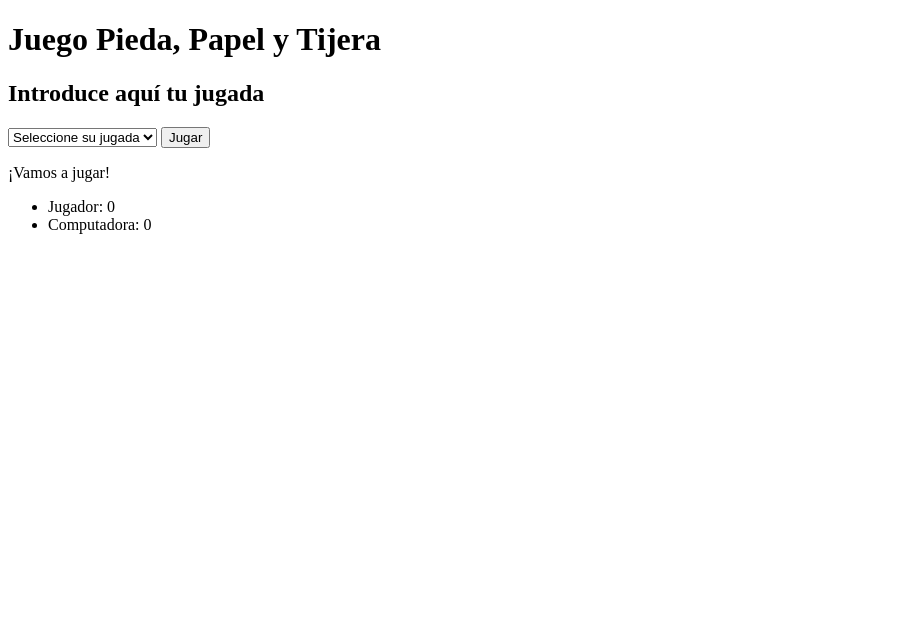
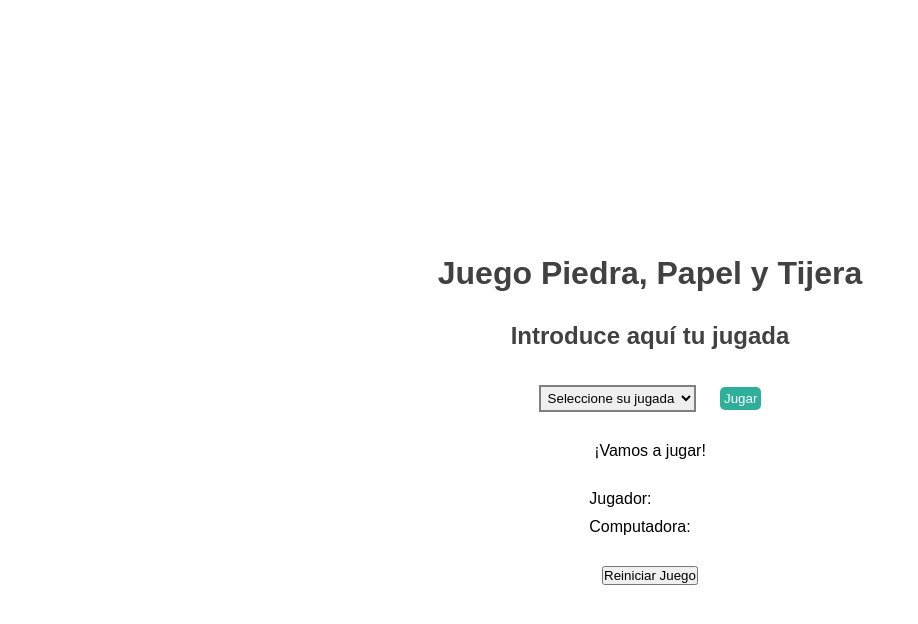
Before and after one commit to Adalab/modulo-2-evaluacion-intermedia-sarapalcam, a plain HTML site: page index.html in a window 1280 px wide. Both pictures are taken after a click on the input "Jugar". Shown: the whole page, without its empty margins (0-918 px from the left). Drawn offline with Linux system fonts and the light colour scheme.

Commit message:
add css and js changes

```diff
--- a/css/main.css
+++ b/css/main.css
@@ -0,0 +1,42 @@
+* {
+  margin: 10px;
+  padding: 0;
+  font-family: sans-serif;
+  list-style: none;
+  box-sizing: border-box;
+}
+.hidden {
+  display: none;
+}
+
+.main {
+  height: 100vh;
+  width: 100%;
+  display: flex;
+  flex-direction: column;
+  align-items: center;
+  justify-content: center;
+}
+
+.title {
+  color: rgb(65, 65, 65);
+  margin-bottom: 20px;
+}
+
+.subtitle {
+  color: rgb(65, 65, 65);
+  margin-bottom: 15px;
+}
+
+.select_form {
+  border: gray solid 2px;
+  padding: 3px;
+}
+
+.btn_submit {
+  background-color: rgb(45, 175, 154);
+  padding: 4px;
+  border: none;
+  border-radius: 5px;
+  color: white;
+}
--- a/index.html
+++ b/index.html
@@ -8,11 +8,11 @@
     <title>Piedra, papel y tijera</title>
   </head>
   <body>
-    <main>
-      <h1>Juego Pieda, Papel y Tijera</h1>
-      <h2>Introduce aquí tu jugada</h2>
+    <main class="main">
+      <h1 class="title">Juego Piedra, Papel y Tijera</h1>
+      <h2 class="subtitle">Introduce aquí tu jugada</h2>
       <form action="">
-        <select class="js_select_form" name="piedra_papel_tijera">
+        <select class="js_select_form select_form" name="piedra_papel_tijera">
           <option value="Seleccionar" selected disabled hidden>
             Seleccione su jugada
           </option>
@@ -20,13 +20,14 @@
           <option value="Papel">Papel</option>
           <option value="Tijera">Tijera</option>
         </select>
-        <input class="js_btn_submit" type="submit" value="Jugar" />
+        <input class="js_btn_submit btn_submit" type="submit" value="Jugar" />
       </form>
       <p class="js_result_msg">¡Vamos a jugar!</p>
       <ul>
-        <li>Jugador: <span>0</span></li>
-        <li>Computadora: <span>0</span></li>
+        <li>Jugador: <span class="js_player_counter"></span></li>
+        <li>Computadora: <span class="js_pc_counter"></span></li>
       </ul>
+      <button class="hidden js_restart_btn">Reiniciar Juego</button>
     </main>
     <script type="text/javascript" src="./js/main.js"></script>
   </body>
--- a/js/main.js
+++ b/js/main.js
@@ -3,6 +3,9 @@
 const inputSelect = document.querySelector(".js_select_form");
 const btnUpdate = document.querySelector(".js_btn_submit");
 const msgResult = document.querySelector(".js_result_msg");
+const restartBtn = document.querySelector(".js_restart_btn");
+let playerCounterSpan = document.querySelector(".js_player_counter");
+let pcCounterSpan = document.querySelector(".js_pc_counter");
 
 function getSelectedValue() {
   const selectedValue = inputSelect.value;
@@ -31,27 +34,50 @@ function getRandomPCResult() {
 function compareResults() {
   let userResultValue = getSelectedValue();
   let pcResultValue = getRandomPCResult();
+
   if (userResultValue === pcResultValue) {
     msgResult.innerHTML = "¡Empate!";
-  } else if (userResultValue === "Piedra" && pcResultValue === "Tijera") {
+  } else if (
+    (userResultValue === "Piedra" && pcResultValue === "Tijera") ||
+    (userResultValue === "Papel" && pcResultValue === "Piedra") ||
+    (userResultValue === "Tijera" && pcResultValue === "Papel")
+  ) {
     msgResult.innerHTML = "¡Has ganado!";
-  } else if (userResultValue === "Papel" && pcResultValue === "Piedra") {
-    msgResult.innerHTML = "¡Has ganado!";
-  } else if (userResultValue === "Tijera" && pcResultValue === "Papel") {
-    msgResult.innerHTML = "¡Has ganado!";
-  } else if (userResultValue === "Piedra" && pcResultValue === "Papel") {
-    msgResult.innerHTML = "¡Has perdido!";
-  } else if (userResultValue === "Papel" && pcResultValue === "Tijera") {
-    msgResult.innerHTML = "¡Has perdido!";
-  } else if (userResultValue === "Tijera" && pcResultValue === "Piedra") {
+  } else if (
+    (userResultValue === "Piedra" && pcResultValue === "Papel") ||
+    (userResultValue === "Papel" && pcResultValue === "Tijera") ||
+    (userResultValue === "Tijera" && pcResultValue === "Piedra")
+  ) {
     msgResult.innerHTML = "¡Has perdido!";
   }
 }
 
+function updateCounter() {
+  let acc = 0;
+  if (msgResult.innerHTML === "¡Has ganado!") {
+    acc += 1;
+    playerCounterSpan.innerHTML = acc;
+  } else if (msgResult.innerHTML === "¡Has perdido!") {
+    acc += 1;
+    pcCounterSpan.innerHTML = acc;
+  }
+}
+
+function createResetBtn() {
+  restartBtn.classList.remove("hidden");
+}
+
 function handleClickUpdate(event) {
   event.preventDefault();
+  compareResults();
+  createResetBtn();
+  updateCounter();
+}
 
-  compareResults();
+function handleRestartBtn() {
+  playerCounterSpan.innerHTML = 0;
+  pcCounterSpan.innerHTML = 0;
 }
 
 btnUpdate.addEventListener("click", handleClickUpdate);
+restartBtn.addEventListener("click", handleRestartBtn);
```
